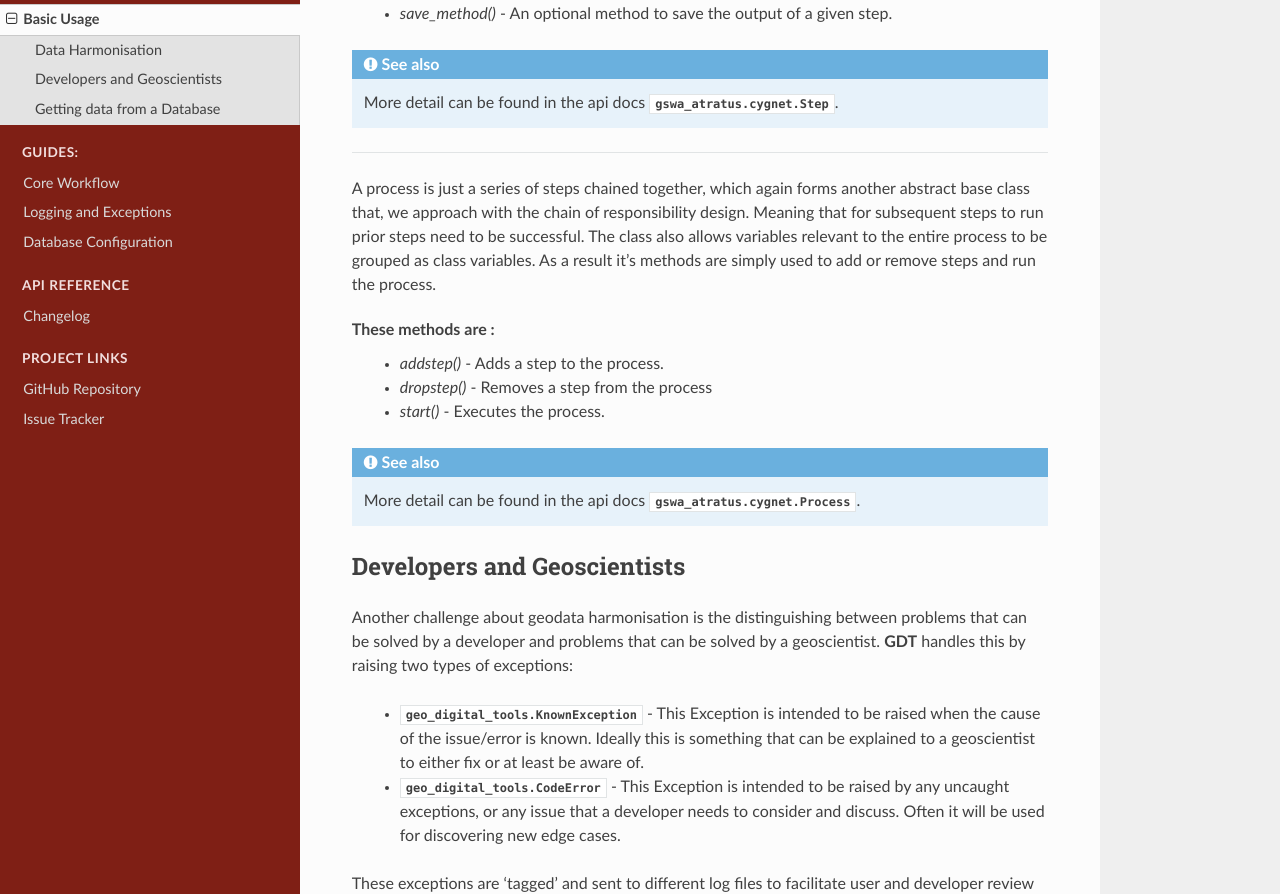
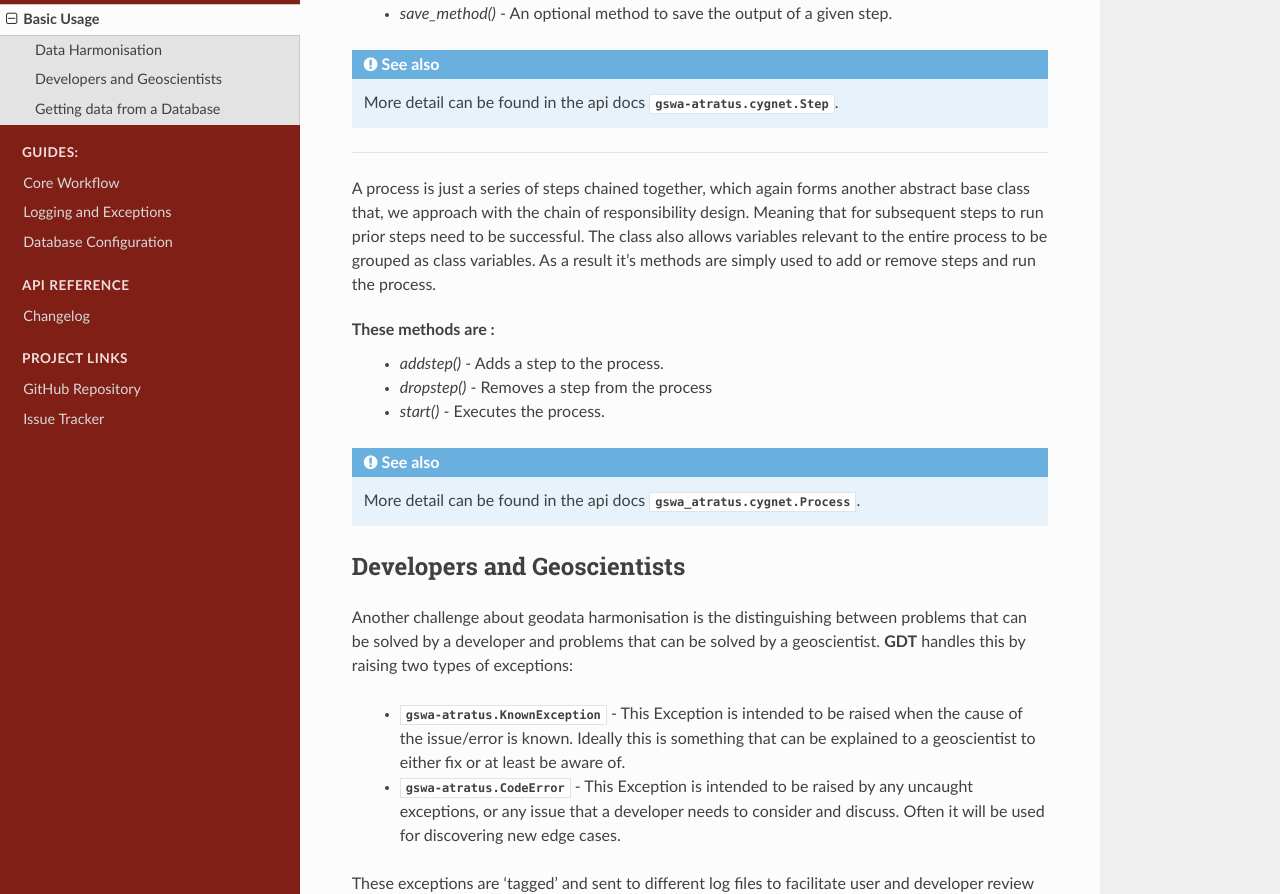
Before and after one commit to Geological-Survey-of-Western-Australia/atratus, a Sphinx documentation site: the page built from docs/source/basic_usage.rst, in a window 1280 px wide and 1400 px high, scrolled down 673 px. Shown: the part 163-1057 px from the top of the window. Built offline with Sphinx 7.4.7 and the Read the Docs theme 3.1.0, drawn with Linux system fonts in a browser that asks for light colours; pages that are not in the unit, such as notebooks, are missing from menus.

Commit message:
📝 - Api Class References

```diff
--- a/docs/source/basic_usage.rst
+++ b/docs/source/basic_usage.rst
@@ -29,7 +29,7 @@
 
 
 .. Seealso::
-    More detail can be found in the api docs :py:class:`gswa_atratus.cygnet.Step`.
+    More detail can be found in the api docs :py:class:`gswa-atratus.cygnet.Step`.
 
 ----------
 
@@ -50,8 +50,8 @@
 ----------------------------
 Another challenge about geodata harmonisation is the distinguishing between problems that can be solved by a developer and problems that can be solved by a geoscientist. **GDT** handles this by raising two types of exceptions:
 
- - :py:class:`geo_digital_tools.KnownException` - This Exception is intended to be raised when the cause of the issue/error is known. Ideally this is something that can be explained to a geoscientist to either fix or at least be aware of.
- - :py:class:`geo_digital_tools.CodeError` - This Exception is intended to be raised by any uncaught exceptions, or any issue that a developer needs to consider and discuss. Often it will be used for discovering new edge cases.
+ - :py:class:`gswa-atratus.KnownException` - This Exception is intended to be raised when the cause of the issue/error is known. Ideally this is something that can be explained to a geoscientist to either fix or at least be aware of.
+ - :py:class:`gswa-atratus.CodeError` - This Exception is intended to be raised by any uncaught exceptions, or any issue that a developer needs to consider and discuss. Often it will be used for discovering new edge cases.
 
 These exceptions are 'tagged' and sent to different log files to facilitate user and developer review of the existing data harmonisation workplace.
 
```
